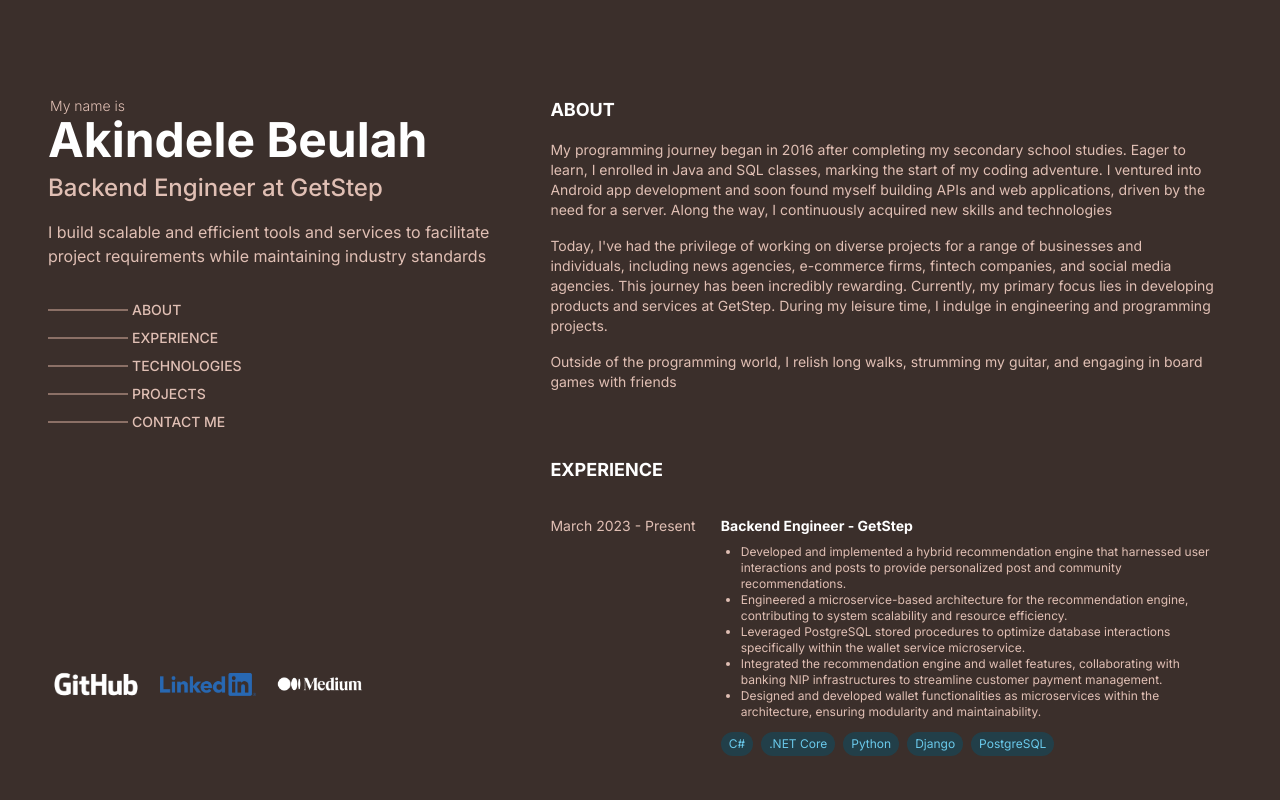
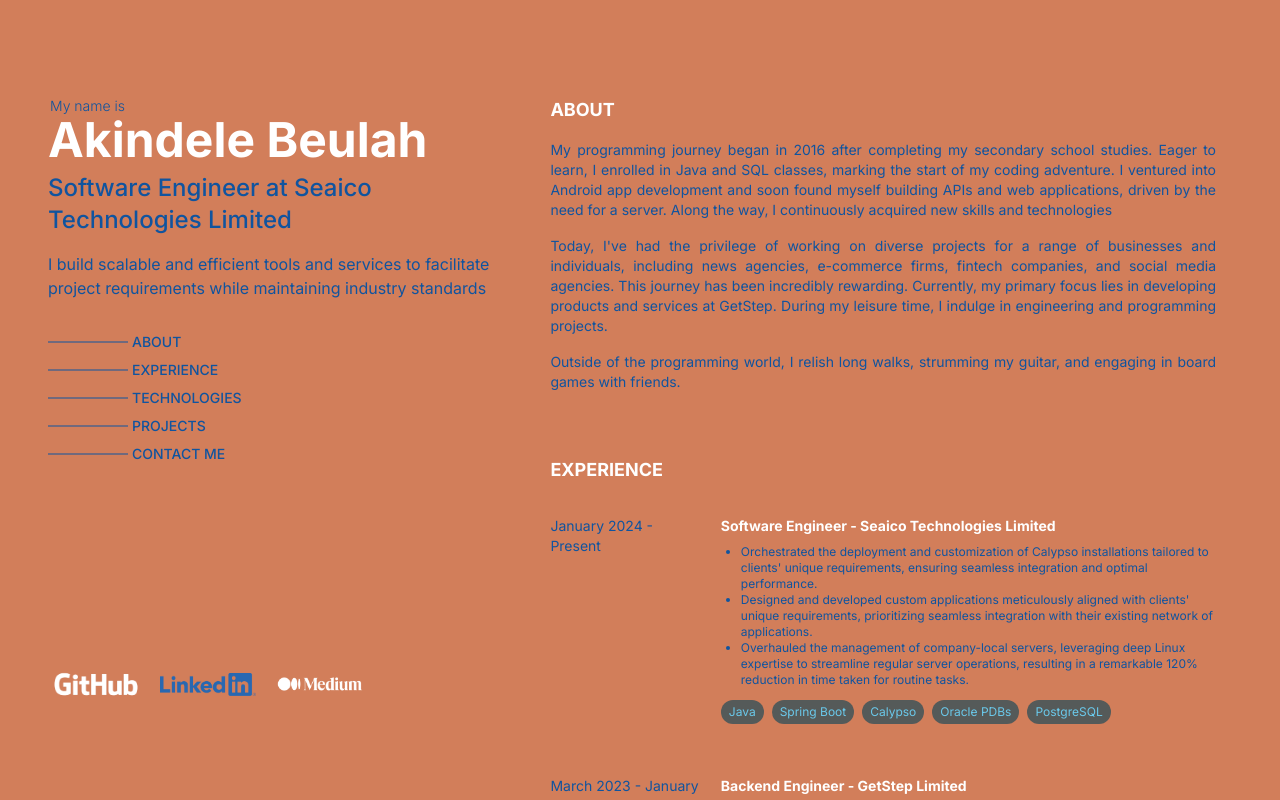
Before and after one commit to akibeulah/beulahdev, a React (Vite) app: page / in a window 1280 px wide. Built offline with nearby package versions, Linux system fonts and the light colour scheme.

Commit message:
Color and minor updates

```diff
--- a/src/App.css
+++ b/src/App.css
@@ -12,7 +12,7 @@
     height: 1px;
     width: 80px;
     content: " ";
-    background: #dbb1a2;
+    background: #10549f;
     top: 50%;
     left: 0;
     transform: translateY(-50%);
--- a/src/App.jsx
+++ b/src/App.jsx
@@ -1,17 +1,18 @@
 import './App.css'
-import {githubLogo, linkedinLogo, mediumLogo} from "./assets/index.js";
-import {useEffect, useRef, useState} from "react";
-import {Outlet} from "react-router-dom";
-import {useDispatch, useSelector} from "react-redux";
-import {updateSiteData} from "./store/reducers/siteDataReducer.js";
-import { ToastContainer} from 'react-toastify';
+import { githubLogo, linkedinLogo, mediumLogo } from "./assets/index.js";
+import { useEffect, useRef, useState } from "react";
+import { Outlet } from "react-router-dom";
+import { useDispatch, useSelector } from "react-redux";
+import { updateSiteData } from "./store/reducers/siteDataReducer.js";
+import { ToastContainer } from 'react-toastify';
 import 'react-toastify/dist/ReactToastify.css';
+import ExperienceJson from "./jsons/experience.json";
 
 function App() {
     const dispatch = useDispatch()
     const state = useSelector(state => state.siteData)
     const canvasRef = useRef(null);
-    const background = '#3b2f2b';
+    const background = '#d27e5a';
     const [cursorGradient, setCursorGradient] = useState(null)
     const radius = 300;
     // const [quoteSelector, setQuoteSelector] = useState(0)
@@ -32,8 +33,8 @@ function App() {
         );
 
         // Add color stops for the gradient (brighter in the center, fading to transparent)
-        radialGradient.addColorStop(0, 'rgb(76,64,60)');
-        radialGradient.addColorStop(1, 'rgb(59,47,43)');
+        radialGradient.addColorStop(0, 'rgb(240, 169, 137)');
+        radialGradient.addColorStop(1, '#d27e5a');
 
         ctx.fillStyle = radialGradient;
         ctx.beginPath();
@@ -84,12 +85,12 @@ function App() {
         createCursorGradient()
     }, []);
 
-    useEffect(() => {}, [])
+    useEffect(() => { }, [])
 
     return (
-        <div className={"bg-[#3b2f2b] text-[#e0bfb4] font-inter relative"}>
+        <div className={"bg-[#d27e5a] text-[#10549f] font-inter relative"}>
             <ToastContainer />
-            <canvas ref={canvasRef} className={"absolute top-0 left-0 right-0 bottom-0 h-screen w-screen z-0"}/>
+            <canvas ref={canvasRef} className={"absolute top-0 left-0 right-0 bottom-0 h-screen w-screen z-0"} />
 
             <div className="max-w-[1440px] mx-auto grid grid-cols-1 lg:grid-cols-10 px-4 lg:px-8 relative z-10">
                 <div className="py-24 lg:px-4 lg:col-span-4 lg:h-screen flex flex-col">
@@ -97,7 +98,7 @@ function App() {
                         <div className="mb-4">
                             <h4 className={"ml-0.5 text-sm font-light"}>My name is</h4>
                             <h4 className={"text-4xl lg:text-5xl mb-2 font-bold text-white "}>Akindele Beulah</h4>
-                            <h4 className={"text-xl lg:text-2xl font-medium"}>Backend Engineer at GetStep</h4>
+                            <h4 className={"text-xl lg:text-2xl font-medium"}>{ExperienceJson[0].title} at {ExperienceJson[0].company}</h4>
                         </div>
 
                         <div className="">
@@ -196,8 +197,8 @@ function App() {
                     </div>
                 </div>
 
-                <div className="lg:px-4 lg:py-24 lg:col-span-6 lg:h-screen lg:overflow-scroll scrollbar-thin">
-                    <Outlet/>
+                <div className="lg:px-4 lg:py-24 lg:col-span-6 lg:h-screen overflow-x-hidden lg:overflow-scroll scrollbar-none">
+                    <Outlet />
                 </div>
             </div>
         </div>
--- a/src/jsons/experience.json
+++ b/src/jsons/experience.json
@@ -1,8 +1,25 @@
 [
   {
-      "time": "March 2023 - Present",
+    "time": "January 2024 - Present",
+    "title": "Software Engineer",
+    "company": "Seaico Technologies Limited",
+    "desc": [
+      "Orchestrated the deployment and customization of Calypso installations tailored to clients' unique requirements, ensuring seamless integration and optimal performance.",
+      "Designed and developed custom applications meticulously aligned with clients' unique requirements, prioritizing seamless integration with their existing network of applications. ",
+      "Overhauled the management of company-local servers, leveraging deep Linux expertise to streamline regular server operations, resulting in a remarkable 120% reduction in time taken for routine tasks."
+    ],
+    "tech": [
+      "Java",
+      "Spring Boot",
+      "Calypso",
+      "Oracle PDBs",
+      "PostgreSQL"
+    ]
+  },
+  {
+    "time": "March 2023 - January 2024",
     "title": "Backend Engineer",
-      "company": "GetStep",
+    "company": "GetStep Limited",
     "desc": [
       "Developed and implemented a hybrid recommendation engine that harnessed user interactions and posts to provide personalized post and community recommendations.",
       "Engineered a microservice-based architecture for the recommendation engine, contributing to system scalability and resource efficiency.",
@@ -10,7 +27,13 @@
       "Integrated the recommendation engine and wallet features, collaborating with banking NIP infrastructures to streamline customer payment management.",
       "Designed and developed wallet functionalities as microservices within the architecture, ensuring modularity and maintainability."
     ],
-      "tech": ["C#", ".NET Core", "Python", "Django", "PostgreSQL"]
+    "tech": [
+      "C#",
+      ".NET Core",
+      "Python",
+      "Django",
+      "PostgreSQL"
+    ]
   },
   {
     "time": "Oct 2022 - Feb 2023",
@@ -23,7 +46,13 @@
       "Formulated and applied a responsive front-end application using Redux and React Router, improving data accessibility and platform efficiency.",
       "Built a robust project management system and automated key processes, including the Talent as a Service (TaaS) pipeline, calendar scheduling, and email notifications, leading to improved time-to-delivery and user engagement."
     ],
-      "tech": ["JavaScript", "React", "Express", "MongoDB", "NodeJS"]
+    "tech": [
+      "JavaScript",
+      "React",
+      "Express",
+      "MongoDB",
+      "NodeJS"
+    ]
   },
   {
     "time": "Jun 2021 - Sep 2022",
@@ -36,7 +65,13 @@
       "Planned and deployed a comprehensive inventory management system integrated into the website. This system tracks material and component transactions, including origin and destination data, and the personnel involved, ensuring real-time accuracy and accountability",
       "Created an innovative battery monitoring device for efficient evaluation of battery life cycles. This device is crucial for ensuring the quality of reused batteries, aligning with the commitment to sustainability in the solar energy industry"
     ],
-      "tech": ["JavaScript", "React", "Python", "Django", "PostgreSQL"]
+    "tech": [
+      "JavaScript",
+      "React",
+      "Python",
+      "Django",
+      "PostgreSQL"
+    ]
   },
   {
     "time": "May 2021 - Dec 2021",
@@ -46,6 +81,9 @@
       "Worked with a team to develop and deploy a browser forked from the chromium project.",
       "Developed stand-alone VPN solutions to be integrated with the browser using open-source technologies."
     ],
-      "tech": ["C/C++", "Java"]
+    "tech": [
+      "C/C++",
+      "Java"
+    ]
   }
 ]
--- a/src/jsons/projects.json
+++ b/src/jsons/projects.json
@@ -1,8 +1,35 @@
 [
+  {
+    "title": "TBO ISL Company Website",
+    "url": "https://tboisl.com",
+    "tech": [
+      "Wordpress",
+      "PHP",
+      "Figma"
+    ],
+    "desc": "Designed and developed a dynamic and informative company website for TBO Consulting Group, showcasing their technology solutions and services while emphasizing our commitment to organizational change and digital transformation",
+    "img": "https://i.ibb.co/XSffwdR/tbo-isl.png"
+  },
+  {
+    "title": "PrestoMart E-Commerce Website",
+    "url": "https://prestomart.com.ng",
+    "tech": [
+      "TypeScript",
+      "React",
+      "SQL",
+      "Express",
+      "Figma"
+    ],
+    "desc": "Developed and launched an intuitive online platform for Presto Mart LTD, enabling seamless browsing and shopping experiences for customers across various product categories, coupled with efficient order tracking and customer support functionalities",
+    "img": "https://i.ibb.co/99h5zRM/presto-mart.png"
+  },
   {
     "title": "Beulah's Development Portfolio",
     "url": "https://beulahdev.onrender.com",
-      "tech": ["JavaScript", "React"],
+    "tech": [
+      "JavaScript",
+      "React"
+    ],
     "desc": "Designed and developed a portfolio website, showcasing proficiency in web development and design with a focus on user experience",
     "img": "https://i.ibb.co/BjvM9BN/Screenshot-from-2023-09-11-23-01-02.png",
     "githubUrl": "https://github.com/akibeulah/beulahdev"
@@ -10,7 +37,11 @@
   {
     "title": "Todo Application",
     "url": "https://todoapp-3esd.onrender.com",
-      "tech": ["JavaScript", "TypeScript", "React"],
+    "tech": [
+      "JavaScript",
+      "TypeScript",
+      "React"
+    ],
     "desc": "Built a Todo application using React and TypeScript, demonstrating proficiency in modern web development and delivering a user-friendly interface.",
     "img": "https://i.ibb.co/2YNWK1d/Screenshot-from-2023-09-11-22-33-38.png",
     "githubUrl": "https://github.com/akibeulah/TodoApp"
@@ -18,7 +49,11 @@
   {
     "title": "Stalking Shadows React Library",
     "url": "https://timely-kleicha-2df130.netlify.app/",
-      "tech": ["JavaScript", "TypeScript", "React"],
+    "tech": [
+      "JavaScript",
+      "TypeScript",
+      "React"
+    ],
     "desc": "A ReactJS library component for creating dynamic text shadows that shift with mouse movement or page scroll.",
     "img": "https://i.ibb.co/dgWNCF1/Screenshot-from-2023-09-11-22-45-32.png",
     "githubUrl": "https://github.com/akibeulah/stalking-shadows"
--- a/src/pages/home.jsx
+++ b/src/pages/home.jsx
@@ -37,7 +37,7 @@ export const Home = () => {
                 <div className={"mb-16 text-sm lg:px-4"} ref={aboutRef} id="about">
                     <h4 className={"font-bold text-lg mb-4 text-white"}>ABOUT</h4>
 
-                    <p className={"mb-4"}>
+                    <p className={"mb-4 text-justify"}>
                         My programming journey began in 2016 after completing my secondary school studies. Eager
                         to
                         learn, I enrolled in Java and SQL classes, marking the start of my coding adventure. I
@@ -46,7 +46,7 @@ export const Home = () => {
                         new
                         skills and technologies
                     </p>
-                    <p className={"mb-4"}>
+                    <p className={"mb-4 text-justify"}>
                         Today, I've had the privilege of working on diverse projects for a range of businesses
                         and
                         individuals, including news agencies, e-commerce firms, fintech companies, and social
@@ -56,10 +56,10 @@ export const Home = () => {
                         developing products and services at GetStep. During my leisure time, I indulge in
                         engineering and programming projects.
                     </p>
-                    <p>
+                    <p className="text-justify
+                    ">
                         Outside of the programming world, I relish long walks, strumming my guitar, and engaging
-                        in
-                        board games with friends
+                        in board games with friends.
                     </p>
                 </div>
 
```
Also changed, not shown: src/main.jsx (+7 -7 lines), src/pages/contact.jsx (+6 -6 lines). Lines whose indentation alone changed are shown as unchanged.
